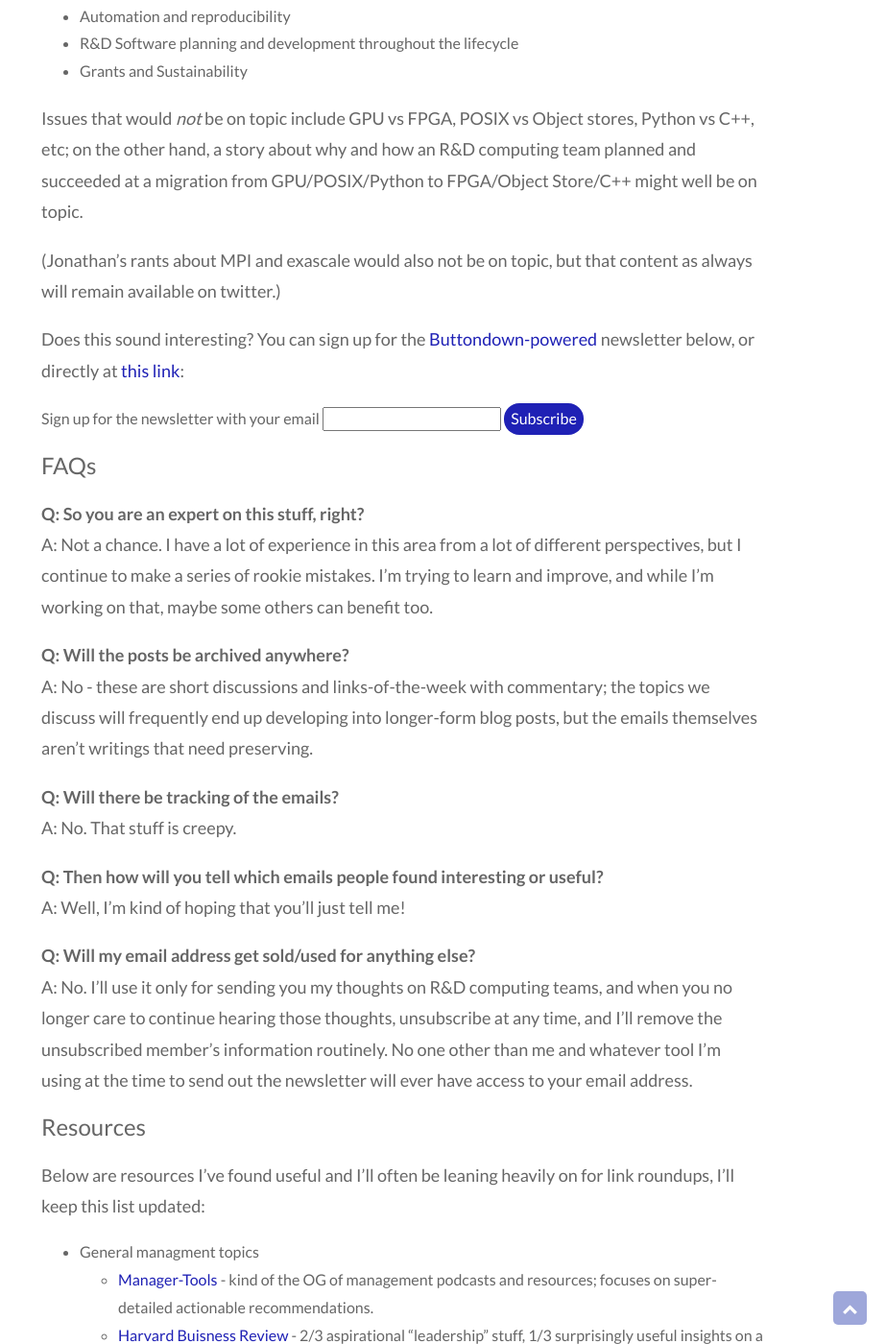
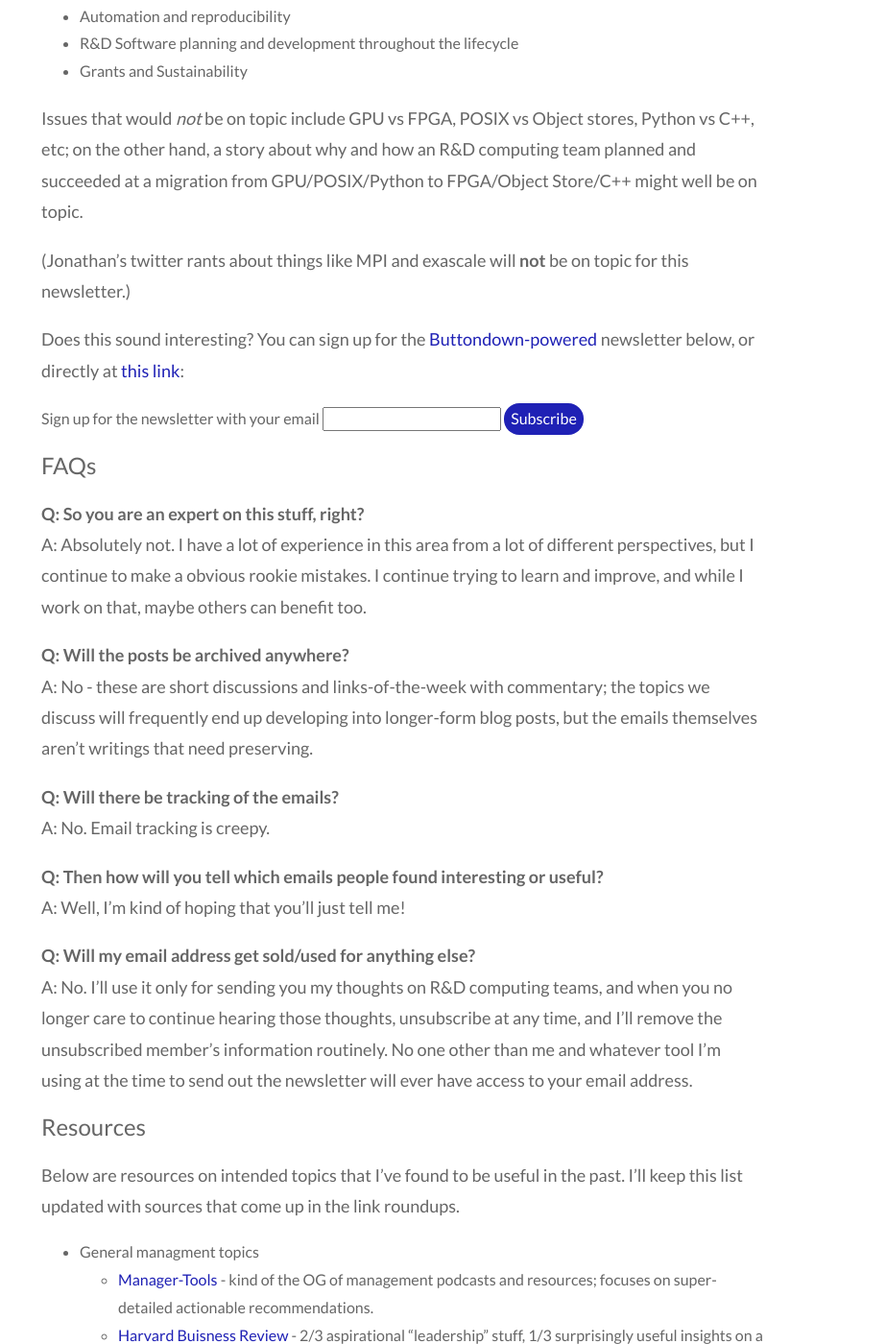
Before and after one commit to ljdursi/dursi-blog, a Jekyll site: the page built from newsletter.md, in a window 1280 px wide and 1400 px high, scrolled down 1727 px. Shown: the whole window at 96% size, without its empty margins (357-1280 px from the left). Built offline with Jekyll 4.4.1, drawn with Linux system fonts in a browser that asks for light colours; nearby versions of some CDN libraries.

Commit message:
Final tweaks

```diff
--- a/newsletter.md
+++ b/newsletter.md
@@ -75,8 +75,7 @@ Issues that would _not_ be on topic include GPU vs FPGA, POSIX vs Object stores,
 on the other hand, a story about why and how an R&D computing team planned and succeeded at
 a migration from GPU/POSIX/Python to FPGA/Object Store/C++ might well be on topic.
 
-(Jonathan's rants about MPI and exascale would also not be on topic, but that content as always will
-remain available on twitter.)
+(Jonathan's twitter rants about things like MPI and exascale will **not** be on topic for this newsletter.)
 
 Does this sound interesting?  You can sign up for the [Buttondown-powered](https://buttondown.email) newsletter below, or
 directly at [this link](https://buttondown.email/ljdursi):
@@ -97,15 +96,17 @@ directly at [this link](https://buttondown.email/ljdursi):
 ## FAQs
 
 **Q: So you are an expert on this stuff, right?** <br/>
-A: Not a chance.  I have a lot of experience in this area from a lot of different perspectives,
-but I continue to make a series of rookie mistakes.  I'm trying to learn and improve, and while I'm working
-on that, maybe some others can benefit too.
+A: Absolutely not.  I have a lot of experience in this area from a lot of different perspectives,
+but I continue to make a obvious rookie mistakes.  I continue trying to learn and improve, and while
+I work on that, maybe others can benefit too.
 
 **Q: Will the posts be archived anywhere?** <br/>
-A: No - these are short discussions and links-of-the-week with commentary; the topics we discuss will frequently end up developing into longer-form blog posts, but the emails themselves aren't writings that need preserving.
+A: No - these are short discussions and links-of-the-week with commentary; the topics we discuss
+will frequently end up developing into longer-form blog posts, but the emails themselves aren't
+writings that need preserving.
 
 **Q: Will there be tracking of the emails?** <br/>
-A: No.  That stuff is creepy.
+A: No.  Email tracking is creepy.
 
 **Q: Then how will you tell which emails people found interesting or useful?** <br/>
 A: Well, I'm kind of hoping that you'll just tell me!
@@ -116,7 +117,8 @@ whatever tool I'm using at the time to send out the newsletter will ever have ac
 
 ## Resources
 
-Below are resources I've found useful and I'll often be leaning heavily on for link roundups, I'll keep this list updated:
+Below are resources on intended topics that I've found to be useful in the past.
+I'll keep this list updated with sources that come up in the link roundups.
 
 * General managment topics
     - [Manager-Tools](https://www.manager-tools.com) - kind of the OG of management podcasts and resources; focuses on super-detailed actionable recommendations.
```
